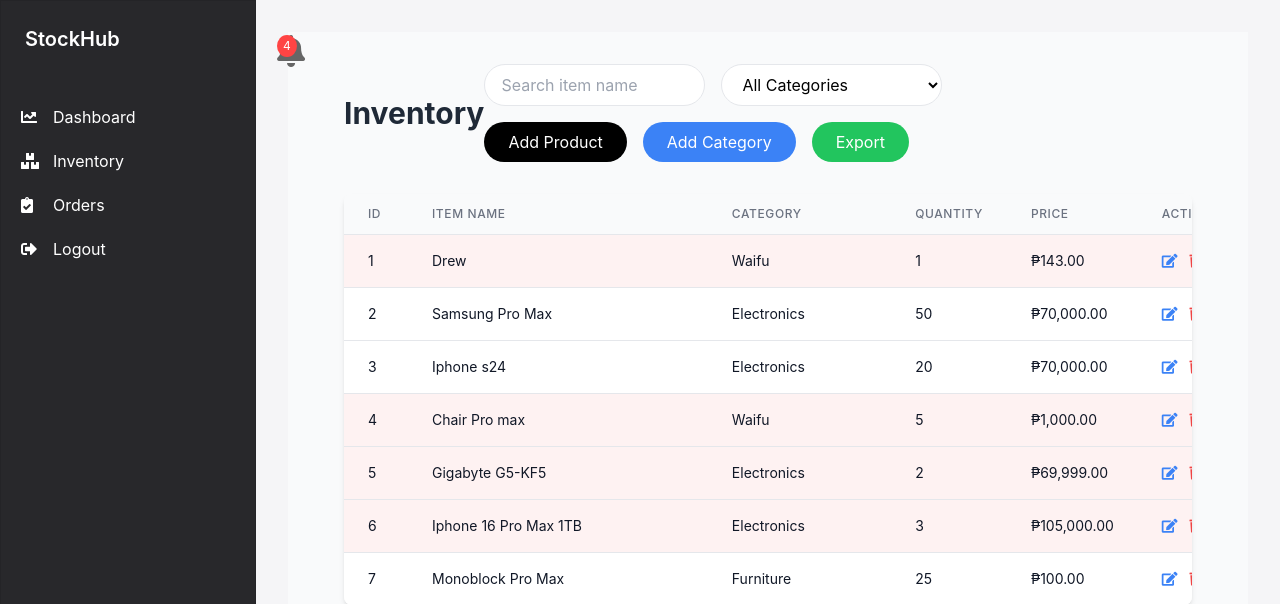
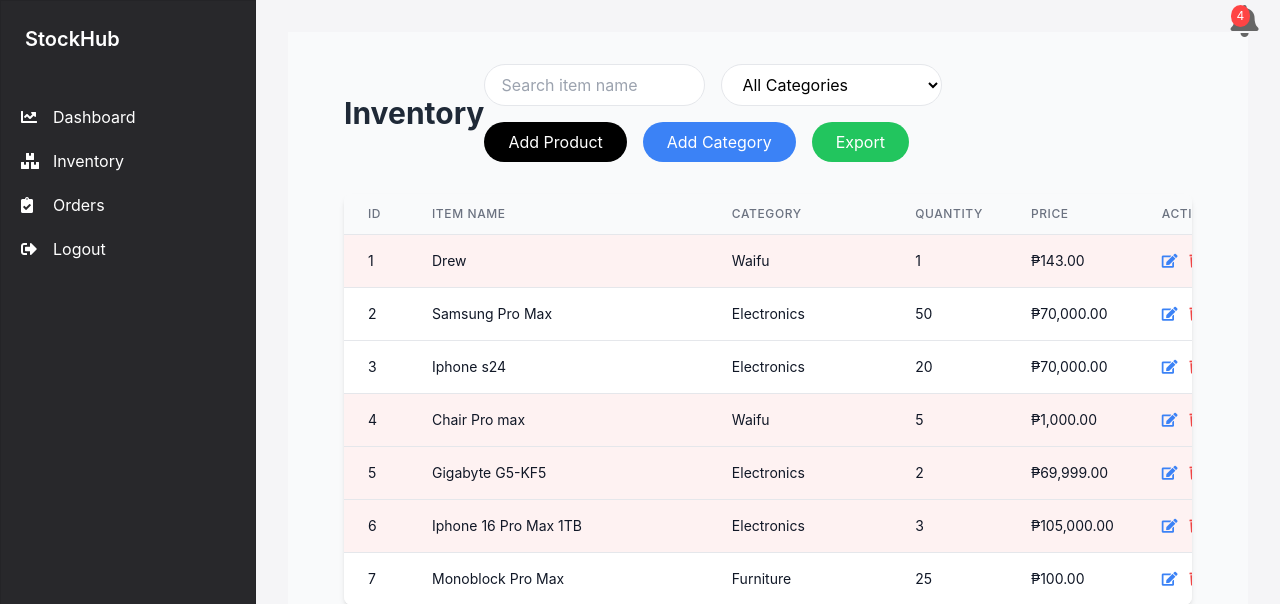
Before and after one commit to MarckRamon/Paraiso-Gabison-Bustamante---Repository, a Django app: page /inventory-items/ in a window 1280 px wide. Shown: the top 604 px of the page. Run offline with Django 5.2, Linux system fonts and the light colour scheme; data comes from the database, SQL or seed files in the repository; both versions use the stored data as it was after the commit; some libraries are stand-ins or nearby versions; some web fonts are replaced.

Commit message:
Connected Admin to Inventory
- connected admin to Inventory (ForeignKey)
- adjusted notification bell position

```diff
--- a/inventory/models.py
+++ b/inventory/models.py
@@ -1,6 +1,7 @@
 from django.db import models
 from django.utils import timezone
 from decimal import Decimal
+from django.contrib.auth import get_user_model
 
 class Category(models.Model):
     CATEGORY_CHOICES = [
@@ -22,6 +23,14 @@ class InventoryItem(models.Model):
     category = models.ForeignKey(Category, on_delete=models.PROTECT)
     quantity = models.IntegerField()
     price = models.DecimalField(max_digits=10, decimal_places=2)
+
+    added_by = models.ForeignKey(
+        get_user_model(),
+        on_delete=models.SET_NULL,
+        null=True,
+        blank=True,
+        related_name='inventory_items'
+    )
 
 class Supplier(models.Model):
     name = models.CharField(max_length=255)
--- a/inventory/templates/inventory/inventory_items.html
+++ b/inventory/templates/inventory/inventory_items.html
@@ -154,14 +154,14 @@
     </div>
 </div>
 
-    <!-- Notification System -->
-    <div class="notification-wrapper absolute top-2 right-6 z-50">
-        <div class="notification-icon" onclick="toggleNotifications()">
-            <i class="fas fa-bell"></i>
+<!-- Notification System -->
+<div class="notification-wrapper absolute top-5 left-25 z-50">
+    <div class="notification-icon" onclick="toggleNotifications()">
+        <i class="fas fa-bell"></i>
             {% if low_stock_items %}
             <span class="notification-badge">{{ low_stock_items|length }}</span>
             {% endif %}
-        </div>
+    </div>
         <div id="notificationPanel" class="notification-panel">
             <div class="notification-header">
                 <h3>Notifications</h3>
@@ -182,8 +182,8 @@
                     <p class="no-notifications">No new notifications</p>
                 {% endif %}
             </div>
-        </div>
     </div>
+</div>
 <!-- Add Category Modal -->
 <div id="addCategoryModal" class="fixed inset-0 bg-gray-600 bg-opacity-50 overflow-y-auto h-full w-full hidden">
     <div class="relative top-20 mx-auto p-6 border max-w-md shadow-lg rounded-lg bg-white">
@@ -273,8 +273,8 @@
         /* Notification Wrapper */
         .notification-wrapper {
             position: absolute;
-            top: 35px;
-            right: 955px;
+            top: 5px;
+            right: 1.5px;
             z-index: 1000;
         }
 
```
Also changed, not shown: db.sqlite3, inventory/migrations/0010_inventoryitem_added_by.py (added).
